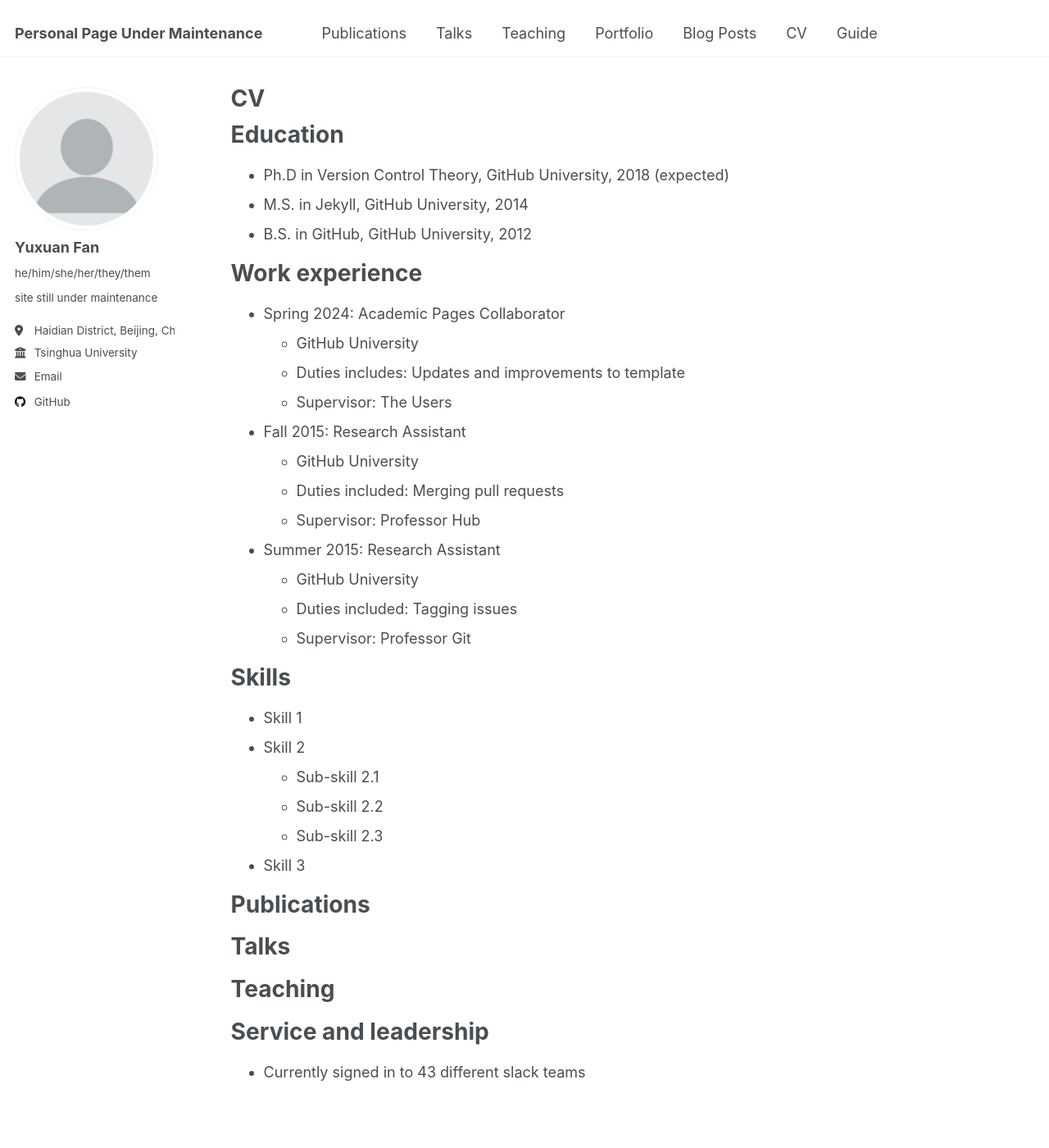
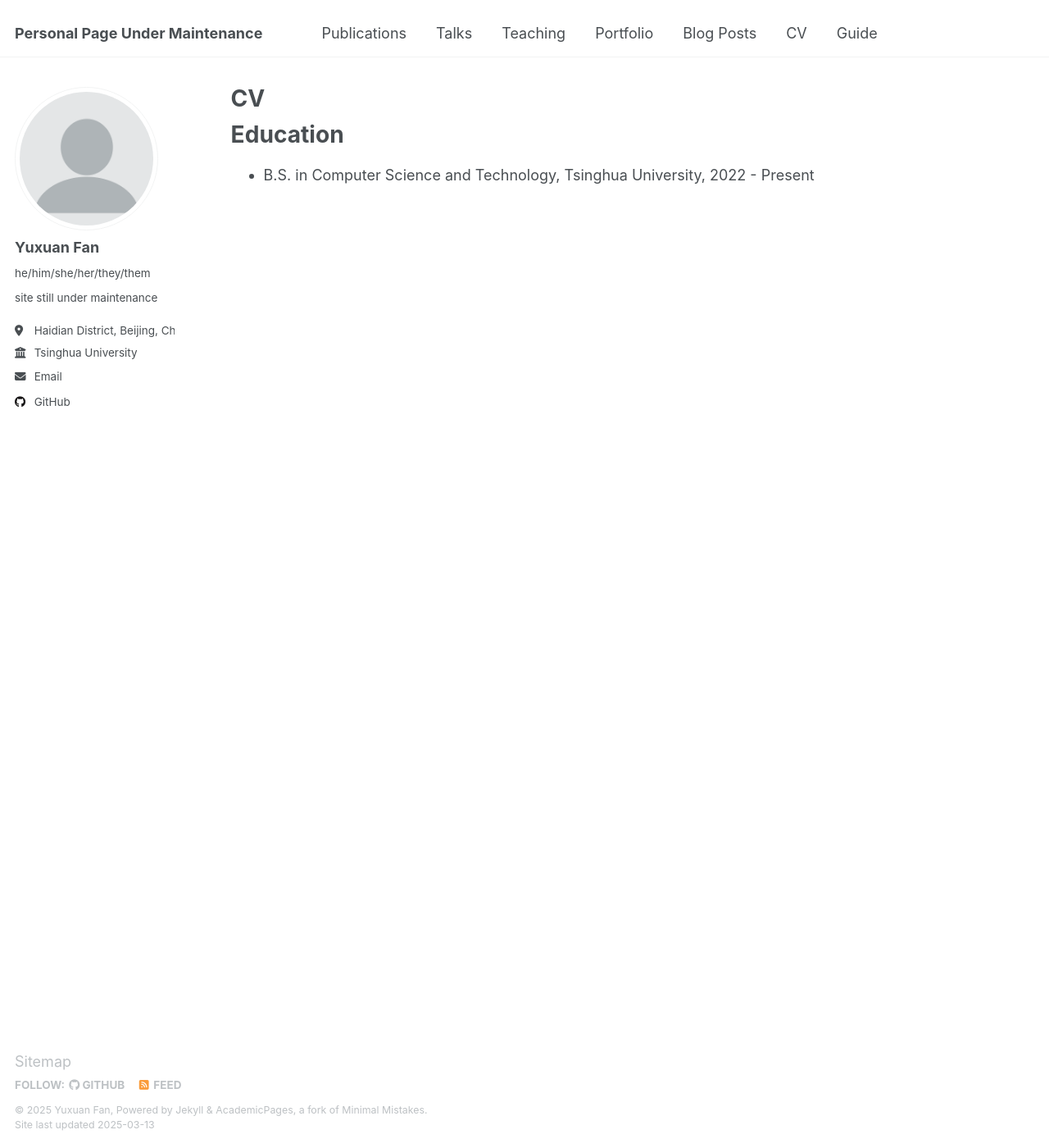
Before and after one commit to YusakiKassan/YusakiKassan.github.io, a Jekyll site: the page built from _pages/cv.md, in a window 1280 px wide and 1400 px high. Shown: the whole window at 82% size. Built offline with Jekyll 4.4.1, drawn with Linux system fonts in a browser that asks for light colours.

Commit message:
Update cv.md

```diff
--- a/_pages/cv.md
+++ b/_pages/cv.md
@@ -11,54 +11,4 @@ redirect_from:
 
 Education
 ======
-* Ph.D in Version Control Theory, GitHub University, 2018 (expected)
-* M.S. in Jekyll, GitHub University, 2014
-* B.S. in GitHub, GitHub University, 2012
-
-Work experience
-======
-* Spring 2024: Academic Pages Collaborator
-  * GitHub University
-  * Duties includes: Updates and improvements to template
-  * Supervisor: The Users
-
-* Fall 2015: Research Assistant
-  * GitHub University
-  * Duties included: Merging pull requests
-  * Supervisor: Professor Hub
-
-* Summer 2015: Research Assistant
-  * GitHub University
-  * Duties included: Tagging issues
-  * Supervisor: Professor Git
-
-Skills
-======
-* Skill 1
-* Skill 2
-  * Sub-skill 2.1
-  * Sub-skill 2.2
-  * Sub-skill 2.3
-* Skill 3
-
-Publications
-======
-  <ul>{% for post in site.publications reversed %}
-    {% include archive-single-cv.html %}
-  {% endfor %}</ul>
-
-Talks
-======
-  <ul>{% for post in site.talks reversed %}
-    {% include archive-single-talk-cv.html  %}
-  {% endfor %}</ul>
-
-Teaching
-======
-  <ul>{% for post in site.teaching reversed %}
-    {% include archive-single-cv.html %}
-  {% endfor %}</ul>
-
-Service and leadership
-======
-* Currently signed in to 43 different slack teams
+* B.S. in Computer Science and Technology, Tsinghua University, 2022 - Present
```
